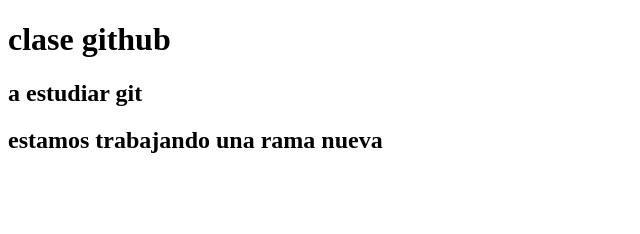
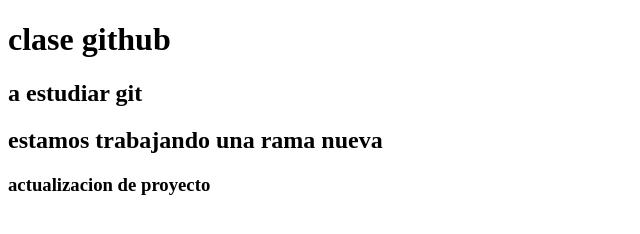
Before and after one commit to lukita-carp/estudiando-git, a plain HTML site: page index.html in a window 1280 px wide. Shown: the whole page, without its empty margins (0-640 px from the left). Drawn offline with Linux system fonts and the light colour scheme.

Commit message:
section mas h3

```diff
--- a/index.html
+++ b/index.html
@@ -16,6 +16,9 @@
         <section>
             <h2>estamos trabajando una rama nueva</h2>
         </section>
+        <section>
+            <h3>actualizacion de proyecto</h3>
+        </section>
     </main>
     <footer>
 
```
